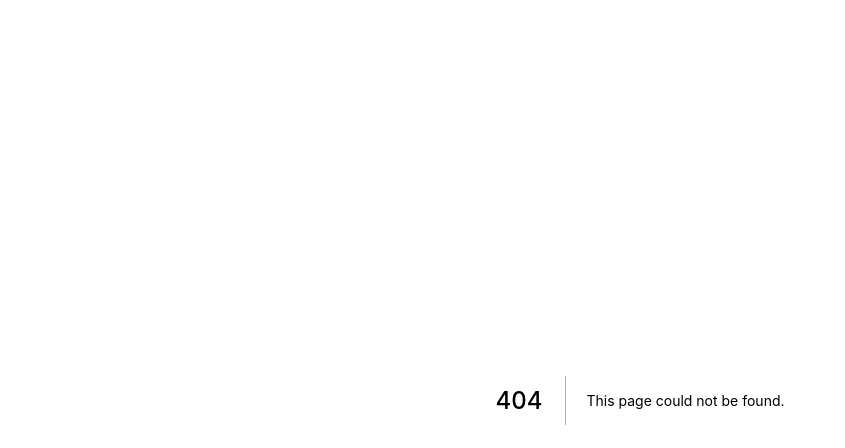
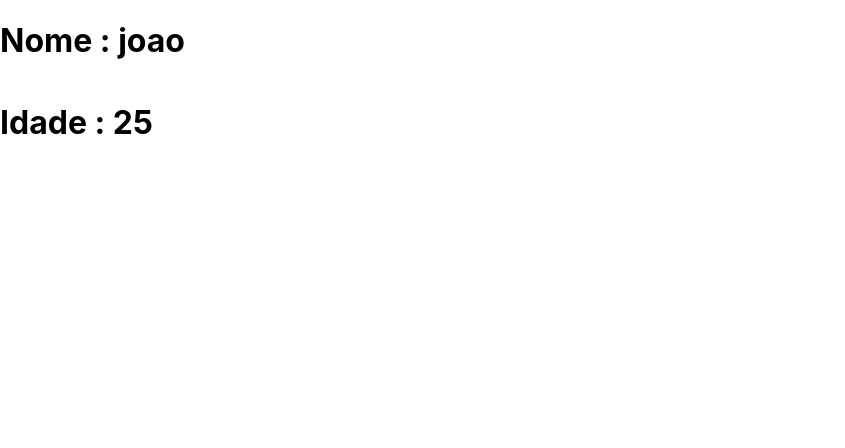
Before and after one commit to fabriciosouza21/curso-next_react, a Next.js app in the folder exercicios/: page /ts/ts in a window 1280 px wide. Before the commit this address had no page. Shown: the top 448 px of the page, without its empty margins (0-845 px from the left). Built offline with nearby package versions, Linux system fonts and the light colour scheme.

Commit message:
conclusão nivelamento react js

```diff
--- /dev/null
+++ b/exercicios/components/tsComponent.tsx
@@ -0,0 +1,15 @@
+
+interface PessoaPorps{
+    name : string
+    idade ? : number
+}
+
+export default function tsComponent (props: PessoaPorps){
+    return (
+            <div style = {{ display : "flex",
+                flexDirection: "column" }} >
+                <h1>Nome : {props.name}</h1>
+                <h1> Idade : {props.idade ?? "idade não informada"}</h1>
+            </div>
+    )
+}
--- a/exercicios/package.json
+++ b/exercicios/package.json
@@ -14,7 +14,9 @@
     "react-dom": "17.0.2"
   },
   "devDependencies": {
+    "@types/react": "^17.0.19",
     "eslint": "7.32.0",
-    "eslint-config-next": "11.1.0"
+    "eslint-config-next": "11.1.0",
+    "typescript": "^4.3.5"
   }
 }
--- a/exercicios/pages/estado/megasena.jsx
+++ b/exercicios/pages/estado/megasena.jsx
@@ -1,10 +1,12 @@
-import { useState } from "react";
+import { useEffect, useState } from "react";
 import NumeroDisplay from "../../components/NumeroDisplay";
 import { mega } from "../../funcoes/mega"
 
 export default function megasena() {
-    const [numeros, setNumeros] = useState(mega(6))
+    const [numeros, setNumeros] = useState([])
     const [qtde, setQtde] = useState(6)
+
+    useEffect(() => setNumeros(mega(+qtde)),[])
 
     function renderizarNumeros() {
         return numeros.map(numero => <NumeroDisplay key={numero} numero={numero} />)
--- /dev/null
+++ b/exercicios/pages/ts/ts.tsx
@@ -0,0 +1,9 @@
+import TsComponent from "../../components/tsComponent";
+
+export default function ts1(){
+    return (
+        <div>
+            <TsComponent name = "joao" idade = {25}/>
+        </div>
+    )
+}
```
Also changed, not shown: exercicios/tsconfig.json (added, +29 -0 lines), exercicios/next-env.d.ts (added), 1 other file (tests, documents, lock files or other folders).
